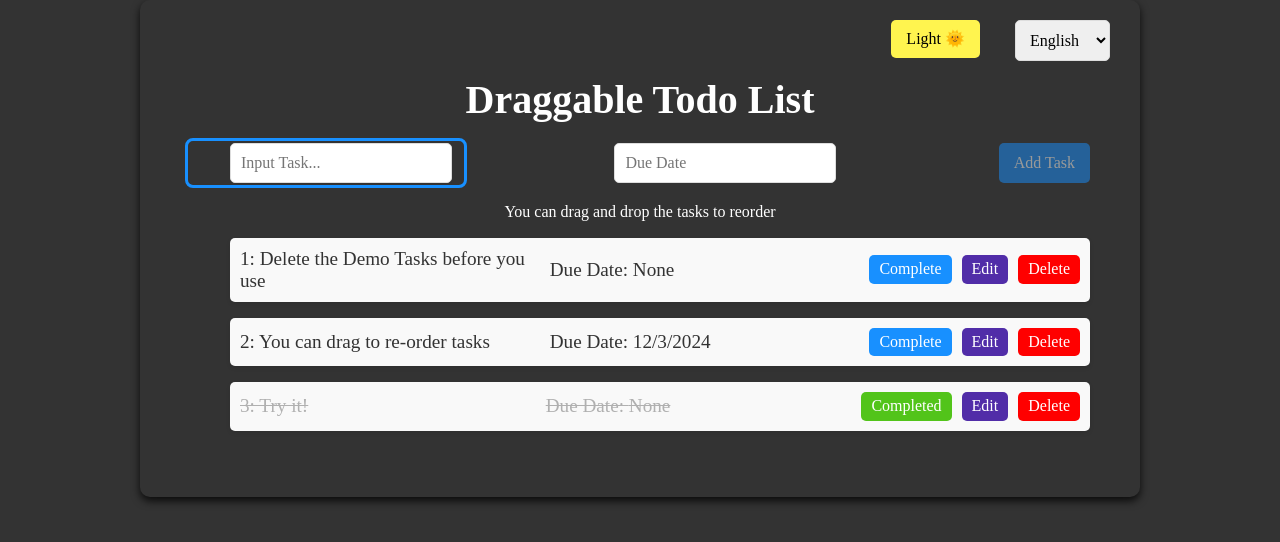
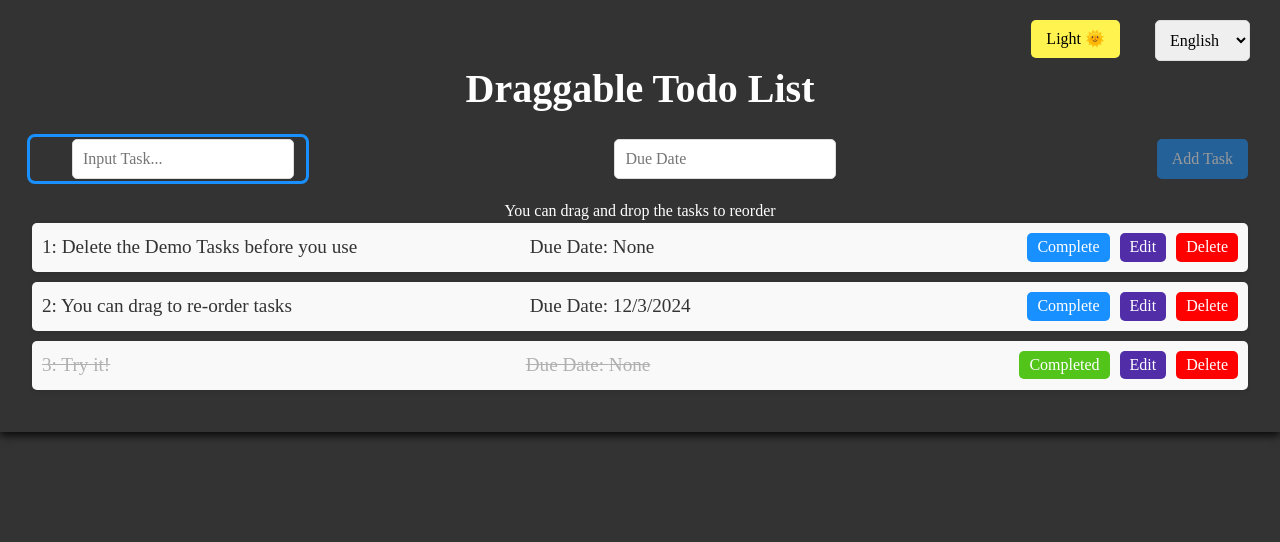
Before and after one commit to john-data-chen/ts-react-drag-and-drop-starter-kit, a React (Vite) app: page / in a window 1280 px wide. Shown: the top 542 px of the page. Built offline with nearby package versions, Linux system fonts and the light colour scheme.

Commit message:
Modify body style in GlobalStyles to fit RWD

```diff
--- a/src/App.tsx
+++ b/src/App.tsx
@@ -111,8 +111,10 @@ function App() {
     i18n.changeLanguage(selectedLanguage);
     localStorage.setItem("i18nextLng", selectedLanguage);
   }, [i18n, selectedLanguage]);
+
   return (
     <ThemeProvider theme={isDarkMode ? darkTheme : lightTheme}>
+      <GlobalStyles />
       <ThemeSwitch
         onClick={toggleTheme}
         whileHover={{ scale: 1.3 }}
@@ -120,7 +122,6 @@ function App() {
       >
         {isDarkMode ? "Light 🌞" : "Dark 🌜"}
       </ThemeSwitch>
-      <GlobalStyles />
       <SelectLanguage
         defaultValue={selectedLanguage}
         onChange={(e) => onChangeLang(e.target.value)}
--- a/src/theme/ThemeSets.ts
+++ b/src/theme/ThemeSets.ts
@@ -6,19 +6,33 @@ export const GlobalStyles = createGlobalStyle`
 
   *, *::before, *::after {
     box-sizing: border-box;
+    margin: 0;
+    padding: 0;
   }
 
   body {
     background: ${({ theme }) => theme.body};
     color: ${({ theme }) => theme.text};
-    transition: background 0.2s ease-in, color 0.2s ease-in;
-    max-width: 1000px;
-    margin: auto;
-    padding: 50px;
-    border-radius: 10px;
     box-shadow: ${({ theme }) => theme.boxShadow};
+    font-size: 16px;
+    line-height: 1.15;
+    -webkit-text-size-adjust: 100%;
+    // theme switching transition
+    transition: background-color 1s ease;
+    margin: 0;
+    font-size: 1rem;
+    line-height: 1.5;
     text-align: center;
-    position: relative;
+    padding: 1rem;
+    @media (min-width: 500px) {
+      padding: 1rem;
+    }
+    @media (min-width: 768px) {
+      padding: 1.5rem;
+    }
+    @media (min-width: 1024px) {
+      padding: 2rem;
+    }
   }
 `;
 
```
